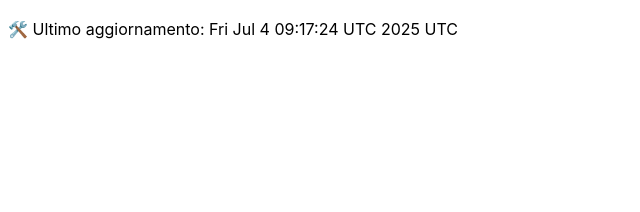
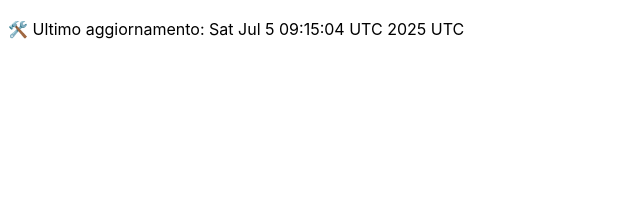
Before and after one commit to DanteTrb/DanteTrb.github.io, a Jekyll site: the page built from badges.md, in a window 1280 px wide. Shown: the top 212 px of the page, without its empty margins (0-640 px from the left). Built offline with Jekyll 4.4.1, drawn with Linux system fonts in a browser that asks for light colours; our own code applies the rules of GitHub Pages for plain Markdown files.

Commit message:
🛠️ Aggiornamento automatico badge

```diff
--- a/badges.md
+++ b/badges.md
@@ -1 +1 @@
-🛠️ Ultimo aggiornamento: Fri Jul  4 09:17:24 UTC 2025 UTC
+🛠️ Ultimo aggiornamento: Sat Jul  5 09:15:04 UTC 2025 UTC
```
